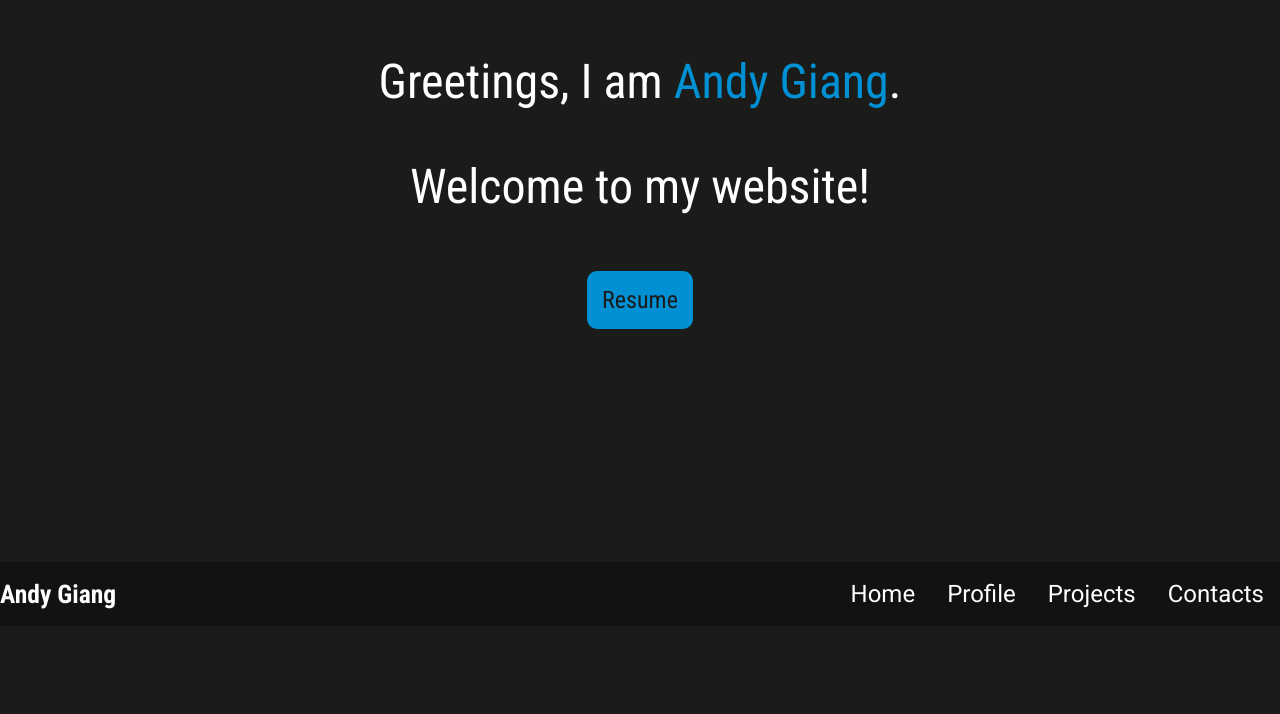
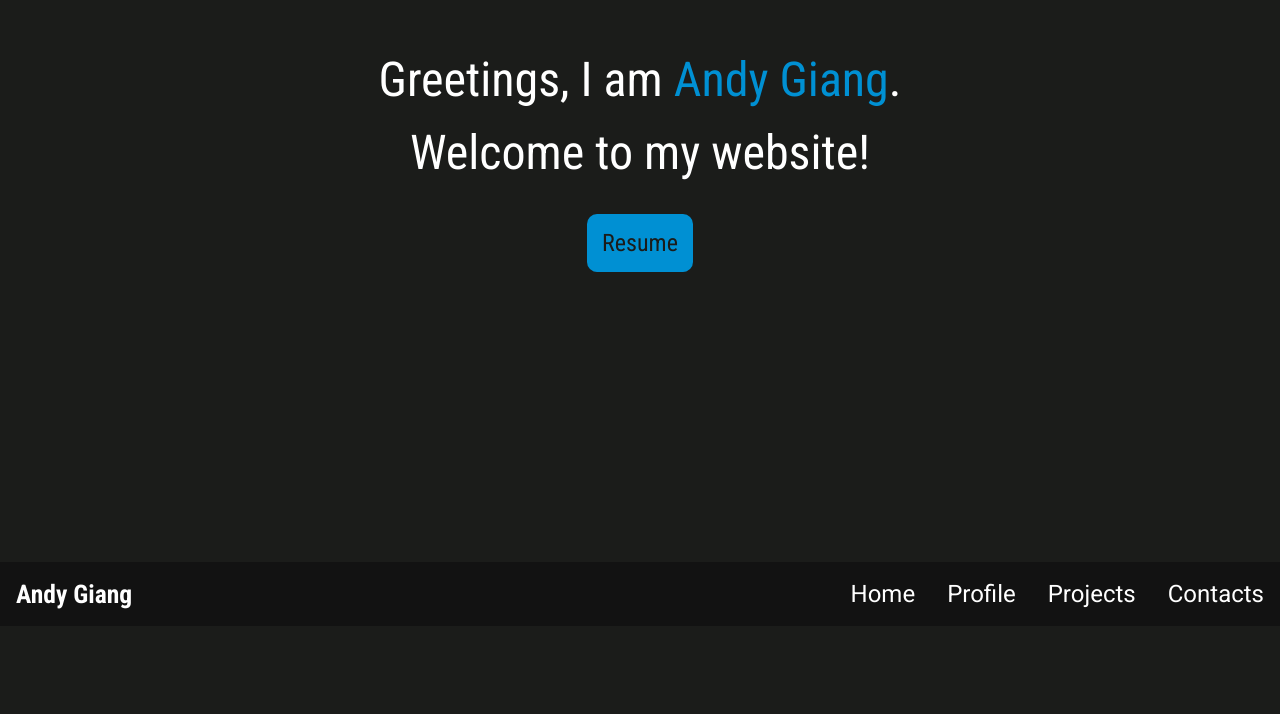
Before and after one commit to AndyCandyMandy/resume-website, a React (Create React App) app in the folder client/: page / in a window 1280 px wide. Shown: the part 238-952 px from the top of the page. Built offline with nearby package versions, Linux system fonts and the light colour scheme.

Commit message:
minor format fixing

```diff
--- a/client/src/App.css
+++ b/client/src/App.css
@@ -21,6 +21,8 @@ body {
 
   cursor: pointer;
 
+  color: white;
+
   transform: scale(1.1);
 }
 
@@ -28,11 +30,11 @@ body {
 
 .landingBody {
   background-color: none;
-  height: 100%;
+  height: 100vh;
 
   margin: 0;
-  height: 100vh;
   display: flex;
+  flex-direction: column;
   justify-content: center;
   align-items: center;
 }
@@ -42,10 +44,15 @@ body {
   font-family: "Roboto Condensed", sans-serif;
   text-align: center;
   font-size: clamp(2rem, 4vw, 3rem);
+
+  display: flex;
+  flex-direction: column;
+  justify-content: center;
+  align-items: center;
 }
 
-.landingBody .landingCanvas, #overlay {
-  position: absolute;
+.landingText {
+  margin: 0 0 1rem;
 }
 
 /* CSS Elements intented for the home page ------------------------------------------------------------------------*/
--- a/client/src/components/stickyHeader/Header.css
+++ b/client/src/components/stickyHeader/Header.css
@@ -12,6 +12,10 @@
     flex-direction: row;
     align-items: center;
     justify-content: space-between;
+}
+
+.headerTitle {
+    margin: 0 0 0 1rem;
 }
 
 .headerHamburgerBtn {
--- a/client/src/components/stickyHeader/Header.js
+++ b/client/src/components/stickyHeader/Header.js
@@ -49,7 +49,7 @@ function Header() {
 
   return (
     <header className="headerSection" id="headerId">
-      <h3>Andy Giang</h3>
+      <h3 className="headerTitle">Andy Giang</h3>
 
       <div className={`headerBtnBox ${isHeaderContentOpen ? "active" : ""}`}>
         <p className="headerBtn" onClick={() => {scrollTopBtn(); turnOffHamburger()}}>Home</p>
--- a/client/src/pages/homePage.js
+++ b/client/src/pages/homePage.js
@@ -16,11 +16,10 @@ function App() {
 
           <div className="landingContent">
 
-            <p>Greetings, I am <span style={{ color: "#0090d3" }}>Andy Giang</span>.</p>
-            <p>Welcome to my website!</p>
+            <p className="landingText">Greetings, I am <span style={{ color: "#0090d3" }}>Andy Giang</span>.</p>
+            <p className="landingText" style={{ marginBottom:"2rem" }}>Welcome to my website!</p>
 
             <a className="btnType1" href="/assets/AndyGiang_Online_Resume.pdf" target="_blank" rel="noopener noreferrer">Resume</a>
-
           </div>
 
         </section>
```
